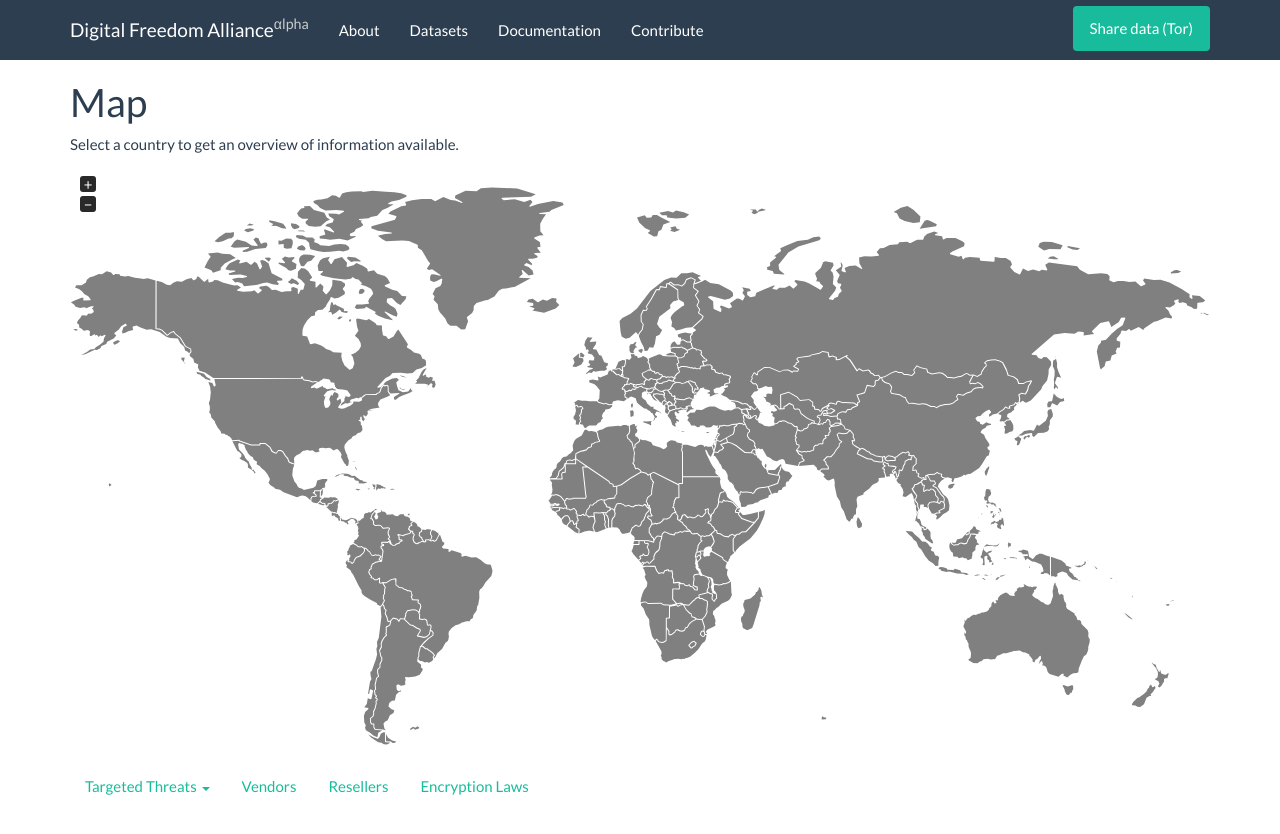
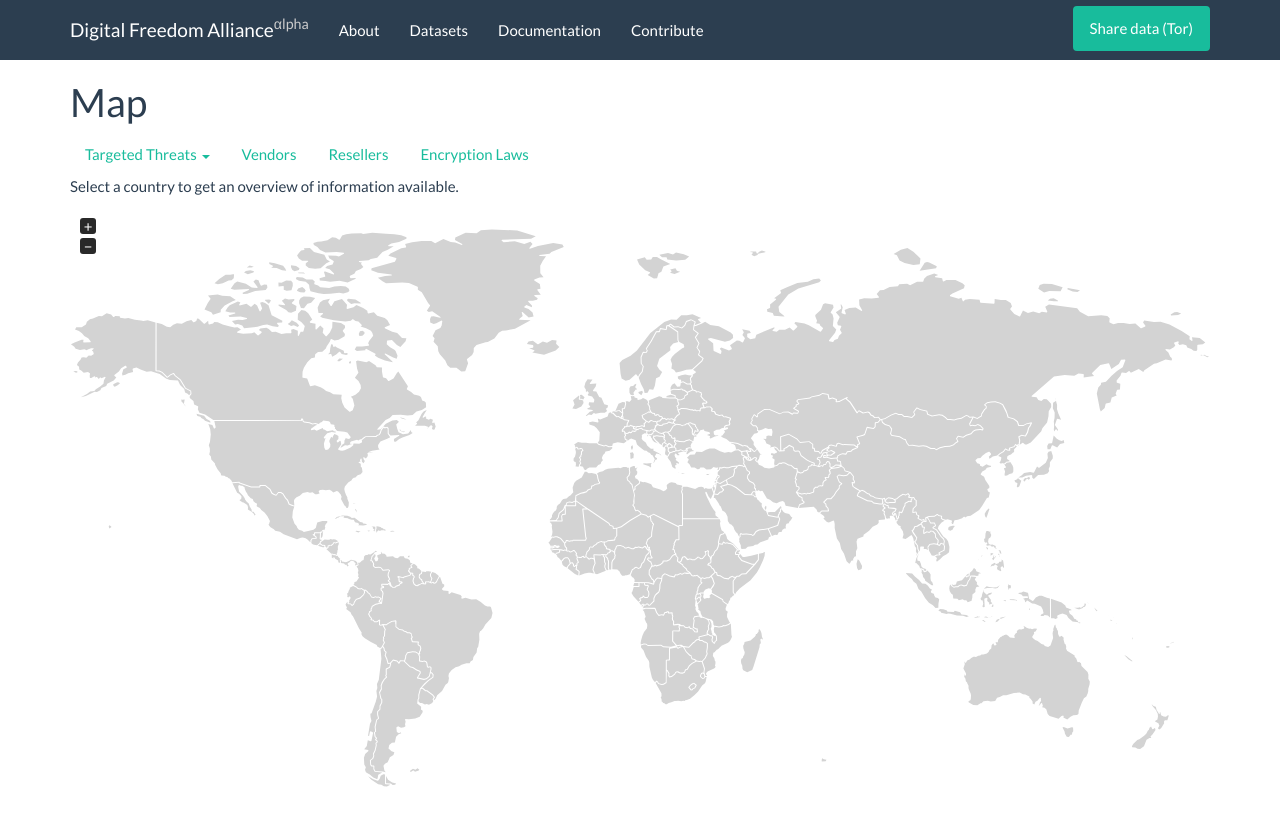
Before and after one commit to digitalfreedom/website, a Jekyll site: the page built from map.md, in a window 1280 px wide. Shown: the top 834 px of the page. Built offline with Jekyll 4.4.1, drawn with Linux system fonts in a browser that asks for light colours; part of the change alters nothing that is shown.

Commit message:
moving buttons around

```diff
--- a/js/site.js
+++ b/js/site.js
@@ -8,6 +8,9 @@ var current_country = '';
 var per_dataset = {};
 var package_facts = {};
 var active_package = null;
+
+// MAP VARIABLES (this should probably go into some magical style land)
+var defaultFill = '#d3d3d3'; // fill when no data is available
 
 function PackageFacts(name) {
   return {
@@ -79,7 +82,7 @@ var getPackage = function(facts) {
       facts.loadError = true;
     });
     res.always(function() {
-    	//todo final render
+    //todo: final render?
     });
     return res;
 };
@@ -206,7 +209,7 @@ $(document).ready(function() {
             series: { regions: [ {attribute: 'fill'} ] },
             regionStyle: {
                 initial: {
-                    fill: 'grey',
+                    fill: defaultFill,
                     "fill-opacity": 1,
                     stroke: 'none',
                     "stroke-width": 0,
@@ -239,9 +242,9 @@ $(document).ready(function() {
       $(this).tab('show');
     })
 
-    $('#target-selector a').click(function (e) {
+    $("[role='target-selector'] > a").click(function (e) {
       e.preventDefault();
-      color_map(active_package, 'grey');
+      color_map(active_package, defaultFill);
       color_map(package_facts['targetedthreats'], '#8CDECE');
       var selection = $(this).attr('href').replace('?', '');
       active_package = package_facts['targetedthreats']['subpackages'][selection];
@@ -250,12 +253,18 @@ $(document).ready(function() {
 
     $("[role='dataset-selector'] > a").click(function (e) {
       e.preventDefault();
-      color_map(package_facts['targetedthreats'], 'grey'); //super hacked... not that everything else isn't...
-      color_map(active_package, 'grey');
+      color_map(package_facts['targetedthreats'], defaultFill); //super hacked... not that everything else isn't...
+      color_map(active_package, defaultFill);
       var selection = $(this).attr('href').replace('#','');
       active_package = package_facts[selection];
       color_map(active_package, active_package.color);
       $(this).tab('show');
+      if ($(this).is("#tt-toggle")) {
+        $("#target-selections").removeClass("hide");
+      }
+      else {
+        $("#target-selections").addClass("hide");
+      }
     })
 
 
--- a/map.md
+++ b/map.md
@@ -6,6 +6,30 @@ permalink: /map/
 
 <h1>Map</h1>
 
+<div id="selection-container">
+<div id="dataset-selections" class="package-name">
+  <ul class="nav nav-pills">
+    <li role="dataset-selector">
+      <a href="#targetedthreats" id="tt-toggle">
+        Targeted Threats <span class="caret"></span>
+      </a>
+    </li>
+    <li role="dataset-selector"><a href="#vendors">Vendors</a></li>
+    <li role="dataset-selector"><a href="#resellers">Resellers</a></li>
+    <li role="dataset-selector"><a href="#encryptionlaws">Encryption Laws</a></li>
+  </ul>
+</div>
+
+<div id="target-selections" class="package-name subpackage-name hide">
+  <ul class="nav nav-pills">
+     <li role="target-selector"><a href="?activist">Activist</a></li>
+     <li role="target-selector"><a href="?journalist">Journalist</a></li>
+     <li role="target-selector"><a href="?opposition">Opposition</a></li>
+     <li role="target-selector"><a href="?ngo">NGO</a></li>
+     <li role="target-selector"><a href="?tibetan">Tibetan</a></li>
+  </ul>
+</div>
+</div>
 <p>Select a country to get an overview of information available.</p>
 
 <center><div id="map" style="position: relative; width: 100%; height: 600px;"></div></center>
@@ -41,26 +65,6 @@ permalink: /map/
       </div>
     </div>
   </div>
-</div>
-
-<div id="dataset-selections">
-  <ul class="nav nav-pills">
-    <li role="dataset-selector" class="dropdown">
-      <a id="targetType" class="dropdown-toggle" data-toggle="dropdown" href="targetedthreats" aria-haspopup="true" aria-expanded="false" role="button">
-        Targeted Threats <span class="caret"></span>
-      </a>
-      <ul id="target-selector" class="dropdown-menu" aria-labelledby="targetType">
-      	<li><a href="?activist">Activist</a></li>
-      	<li><a href="?journalist">Journalist</a></li>
-      	<li><a href="?opposition">Opposition</a></li>
-      	<li><a href="?ngo">NGO</a></li>
-      	<li><a href="?tibetan">Tibetan</a></li>
-      </ul>
-    </li>
-    <li role="dataset-selector"><a href="#vendors">Vendors</a></li>
-    <li role="dataset-selector"><a href="#resellers">Resellers</a></li>
-    <li role="dataset-selector"><a href="#encryptionlaws">Encryption Laws</a></li>
-  </ul>
 </div>
 
 <script id="view-targetedthreats" type="text/template">
```
